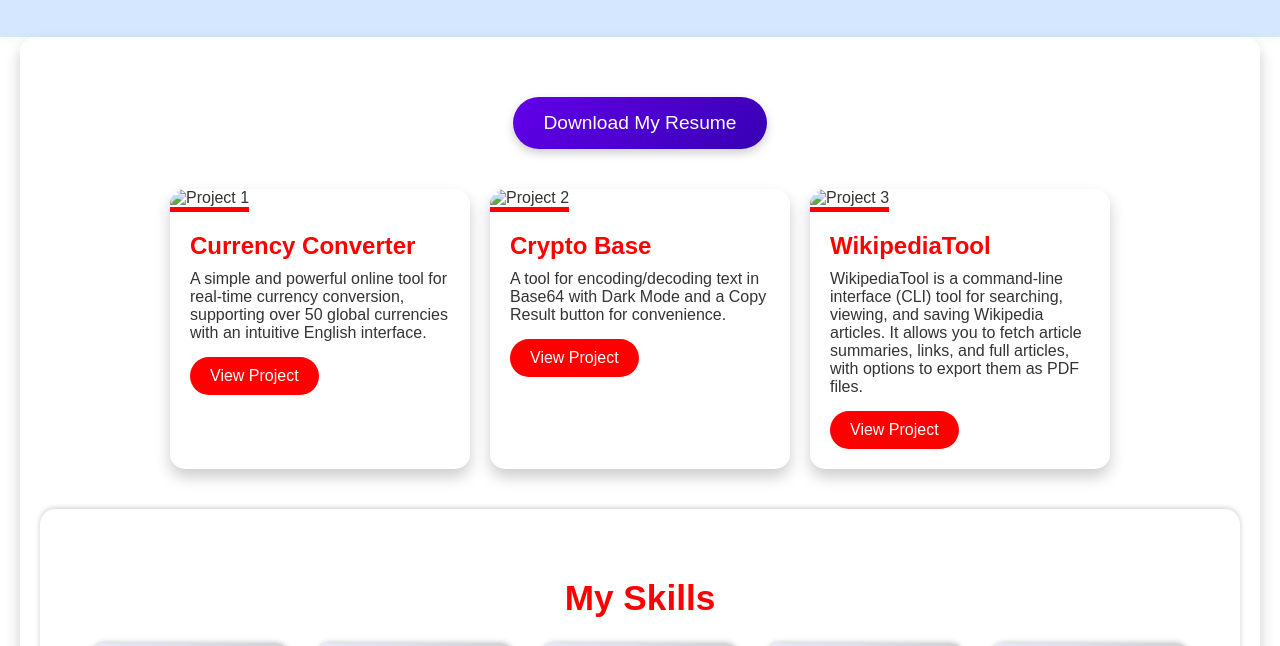
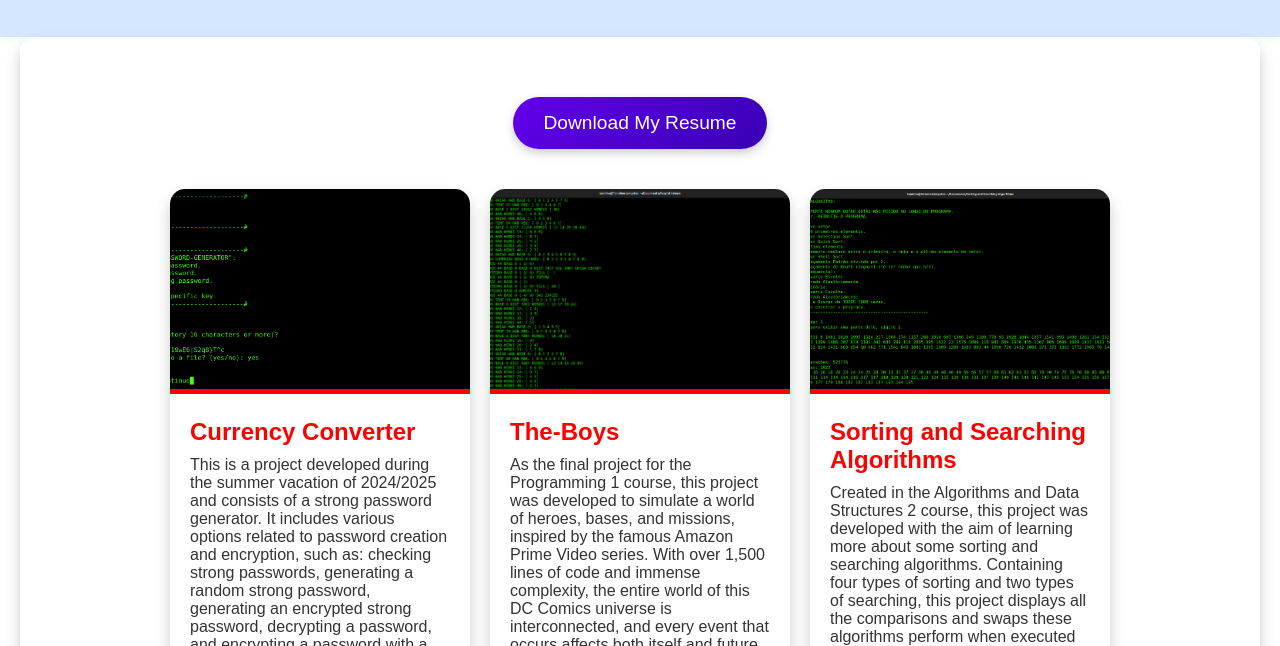
Before and after one commit to Antonio-RF/Antonio-RF.github.io, a plain HTML site: page index.html in a window 1280 px wide. Shown: the part 154-800 px from the top of the page. Drawn offline with Linux system fonts and the light colour scheme.

Commit message:
Updated Projects

```diff
--- a/index.html
+++ b/index.html
@@ -31,9 +31,9 @@
                 <li class="dropdown">
                     <a href="#projects">Projects</a>
                     <ul class="dropdown-menu">
-                        <li><a href="#currency-converter">Currency Converter</a></li>
-                        <li><a href="#crypto-base">Crypto Base</a></li>
-                        <li><a href="#wikipedia-tool">WikipediaTool</a></li>
+                        <li><a href="#STG">Strong-Password generator/a></li>
+                        <li><a href="#The-Boys">The-Boys/a></li>
+                        <li><a href="#SA">Sorting-and-Searching-Algorithms</a></li>
                     </ul>
                 </li>
                 <li><a href="#">Contact</a></li>
@@ -66,30 +66,30 @@
         </section>
 
         <section id="projects" class="projects">
-            <div id="currency-converter" class="project">
-                <img src="assets/CurrencyConverter.PNG" alt="Project 1">
+            <div id="STG" class="project">
+                <img src="Assets/Picture4(strong-password).png"Project 1">
                 <div class="info">
                     <h3>Currency Converter</h3>
-                    <p>A simple and powerful online tool for real-time currency conversion, supporting over 50 global currencies with an intuitive English interface.</p>
-                    <a href="https://github.com/Muhammad-Noraeii/CurrencyConverter">View Project</a>
+                    <p>This is a project developed during the summer vacation of 2024/2025 and consists of a strong password generator. It includes various options related to password creation and encryption, such as: checking strong passwords, generating a random strong password, generating an encrypted strong password, decrypting a password, and encrypting a password with a specific key. </p>
+                    <a href="https://github.com/Rubiks05/Strong-Password-Generator">View Project</a>
                 </div>
             </div>
 
-            <div id="crypto-base" class="project">
-                <img src="assets/#" alt="Project 2">
+            <div id="The-Boys" class="project">
+                <img src="Assets/Picture5(TheBoys).jpeg" alt="Project 2">
                 <div class="info">
-                    <h3>Crypto Base</h3>
-                    <p>A tool for encoding/decoding text in Base64 with Dark Mode and a Copy Result button for convenience.</p>
-                    <a href="#">View Project</a>
+                    <h3>The-Boys</h3>
+                    <p>As the final project for the Programming 1 course, this project was developed to simulate a world of heroes, bases, and missions, inspired by the famous Amazon Prime Video series. With over 1,500 lines of code and immense complexity, the entire world of this DC Comics universe is interconnected, and every event that occurs affects both itself and future events.</p>
+                    <a href="https://github.com/Rubiks05/The-Boys">View Project</a>
                 </div>
             </div>
 
-            <div id="wikipedia-tool" class="project">
-                <img src="assets/#" alt="Project 3">
+            <div id="SA" class="project">
+                <img src="Assets/Picture3(sorting&searching).png" alt="Project 3">
                 <div class="info">
-                    <h3>WikipediaTool</h3>
-                    <p>WikipediaTool is a command-line interface (CLI) tool for searching, viewing, and saving Wikipedia articles. It allows you to fetch article summaries, links, and full articles, with options to export them as PDF files.</p>
-                    <a href="#">View Project</a>
+                    <h3>Sorting and Searching Algorithms </h3>
+                    <p>Created in the Algorithms and Data Structures 2 course, this project was developed with the aim of learning more about some sorting and searching algorithms. Containing four types of sorting and two types of searching, this project displays all the comparisons and swaps these algorithms perform when executed</p>
+                    <a href="https://github.com/Rubiks05/Sorting-and-Searching-Algorithms">View Project</a>
                 </div>
             </div>
         </section>
```
Also changed, not shown: Assets/Picture3(sorting&searching).png (added), Assets/Picture4(strong-password).png (added), Assets/Picture5(TheBoys).jpeg (added).
